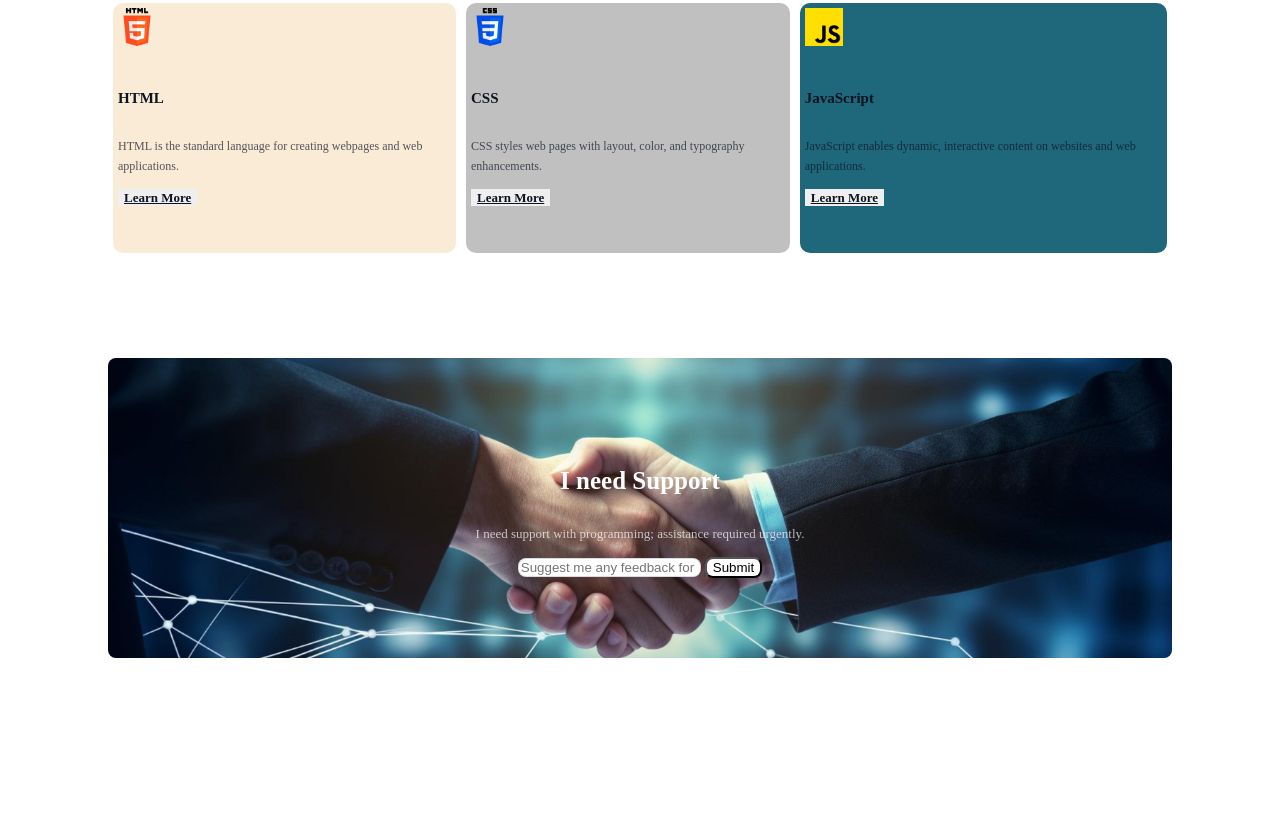
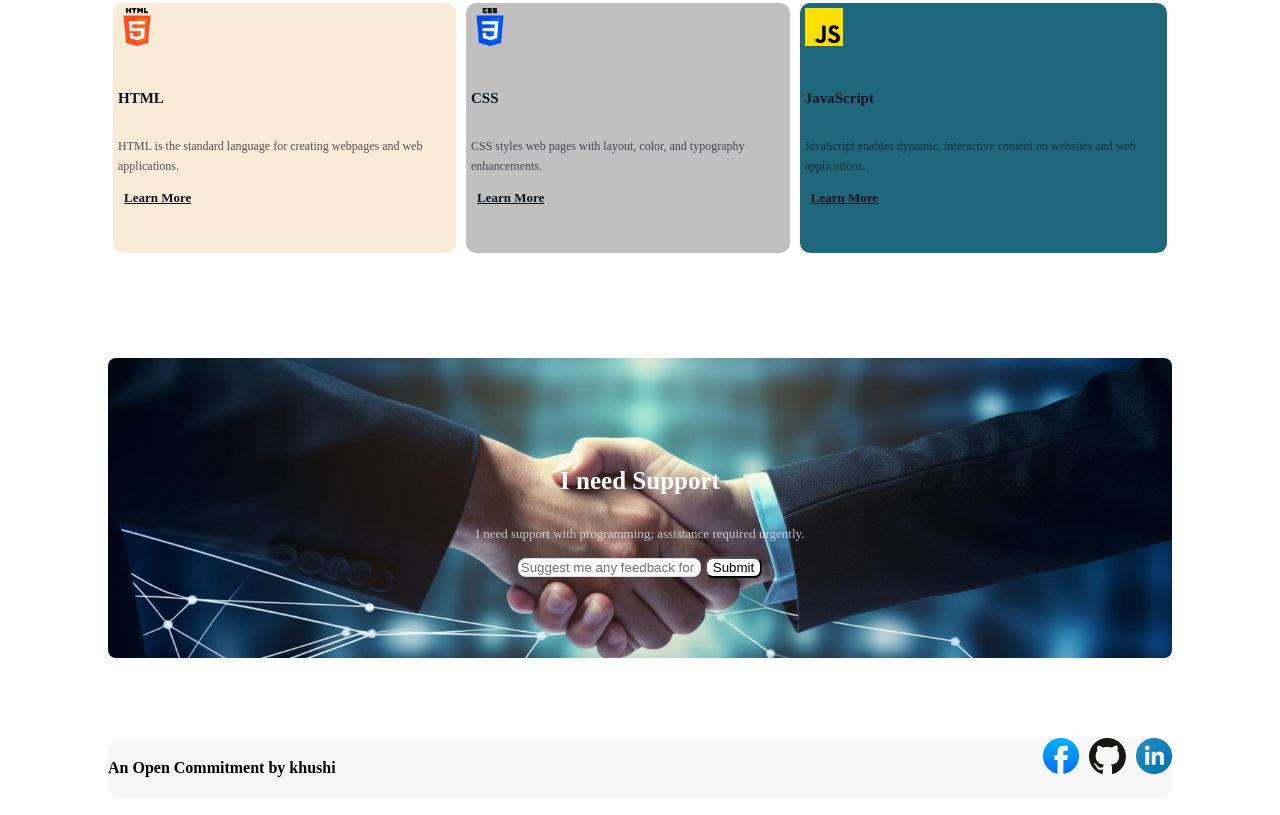
Before and after one commit to siddikaKhushi/B10A1-Challenge-Begins, a plain HTML site: page index.html in a window 1280 px wide. Shown: the part 2444-3259 px from the top of the page. Before the commit the page ends 3110 px from the top, so only its background shows below. Drawn offline with Linux system fonts and the light colour scheme; a web font is replaced by a local one.

Commit message:
third commit

```diff
--- a/index.html
+++ b/index.html
@@ -89,13 +89,13 @@
             <img class="html-pic" src="./assets/css.png">
             <h4 class="html-headline">CSS</h4>
             <p class="html-context">CSS styles web pages with layout, color, and typography enhancements.</p>
-            <button class="html-btn">Learn More</button>
+            <button class="css-btn">Learn More</button>
         </div>
         <div class="js">
             <img class="html-pic" src="./assets/js.png">
             <h4 class="html-headline">JavaScript</h4>
             <p class="html-context">JavaScript enables dynamic, interactive content on websites and web applications.            </p>
-            <button class="html-btn">Learn More</button>
+            <button class="js-btn">Learn More</button>
         </div>
     </div>
 </section>
@@ -117,7 +117,24 @@
 
 
 <!-- footer  -->
+<footer class="ft">
+    <div class="footer">
+        <div>
+            <h4 class="footer-line">An Open Commitment by khushi</h4>
+        </div>
+        <div class="link">
+            <!-- <ul class="link">
+                <li><a href="https://www.facebook.com/"><img src="./assets/facebook.png"></a></li>
+                <li><a href=" https://github.com/"><img src="./assets/github.png"></a></li>
+                <li><a href="https://www.linkedin.com/learning/"><img src="./assets/linkedin-icon 1.png"></a></li>
+            </ul> -->
 
+            <div><a href="https://www.facebook.com/"><img src="./assets/facebook.png"></a></div>
+            <div><a href="https://github.com/"><img src="./assets/github.png"></a></div>
+            <div><a href="https://www.linkedin.com/learning/"><img src="./assets/linkedin-icon 1.png"></a></div>
+        </div>
+    </div>
+</footer>
 
 
 </body>
--- a/styles/styles.css
+++ b/styles/styles.css
@@ -259,6 +259,33 @@ text-align: left;
 text-decoration-line: underline;
 border: none;
 margin-left: 5px;
+background-color: antiquewhite;
+ }
+ .css-btn{
+  color: rgb(13, 19, 33);
+font-family: Azeret Mono;
+font-size: 13px;
+font-weight: 700;
+line-height: 15px;
+letter-spacing: 0%;
+text-align: left;
+text-decoration-line: underline;
+border: none;
+margin-left: 5px;
+background-color: silver;
+ }
+ .js-btn{
+  color: rgb(13, 19, 33);
+font-family: Azeret Mono;
+font-size: 13px;
+font-weight: 700;
+line-height: 15px;
+letter-spacing: 0%;
+text-align: left;
+text-decoration-line: underline;
+border: none;
+margin-left: 5px;
+background-color: rgb(31, 103, 123);
  }
 .html{
   border-radius: 10px;
@@ -279,7 +306,7 @@ margin-left: 5px;
   height: 250px;
 }
 .support{
-  background-image: url(../assets/handshake.jpg);
+  background-image:url(../assets/handshake.jpg);
   background-size: cover;
   background-position: center;
   display: flex;
@@ -322,3 +349,28 @@ background: rgb(255, 255, 255);
   border-radius: 8px;
   background: rgb(255, 255, 255);
 }
+
+/* footer */
+
+.footer{
+  margin: 80px 100px 20px 100px;
+  display: flex;
+  justify-content: space-between;
+  border-radius: 16px;
+
+  background: rgba(13, 19, 33, 0.03);
+}
+.link{
+  display: flex;
+  text-decoration: none;
+  gap: 10px;
+}
+footer-line{
+  color: rgb(13, 19, 33);
+font-family: Azeret Mono;
+font-size: 20px;
+font-weight: 600;
+line-height: 23px;
+letter-spacing: 0%;
+text-align: center;
+}
```
